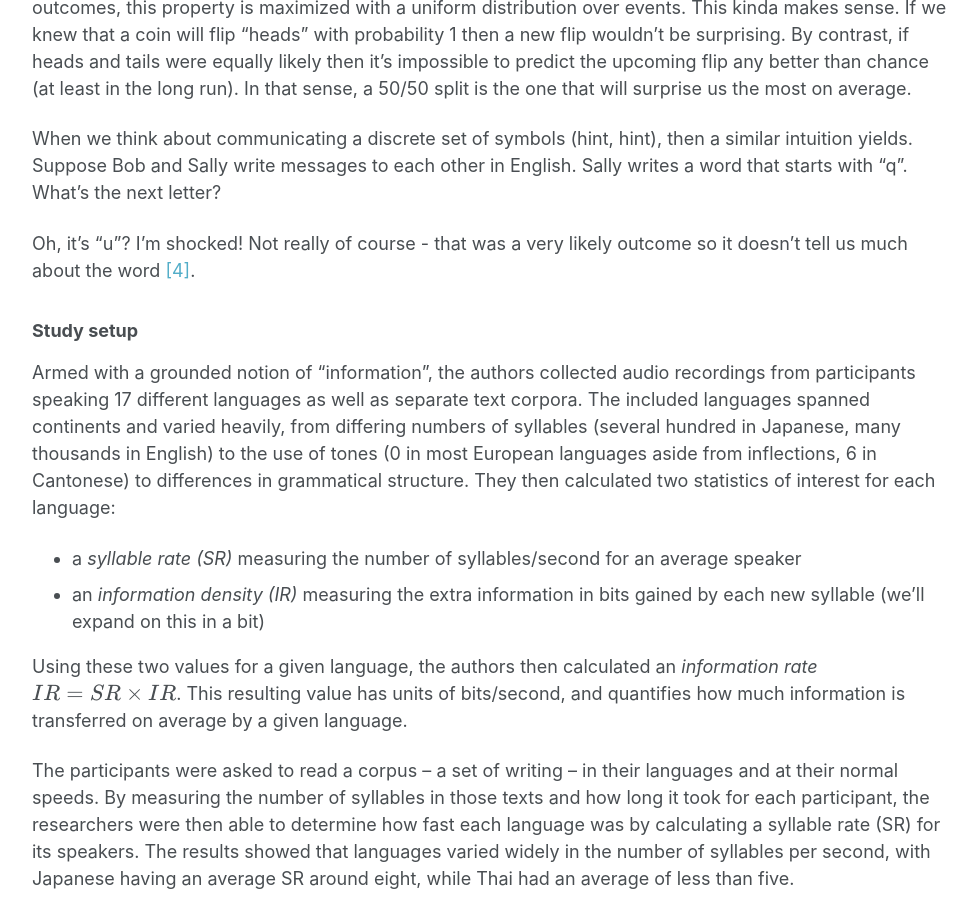
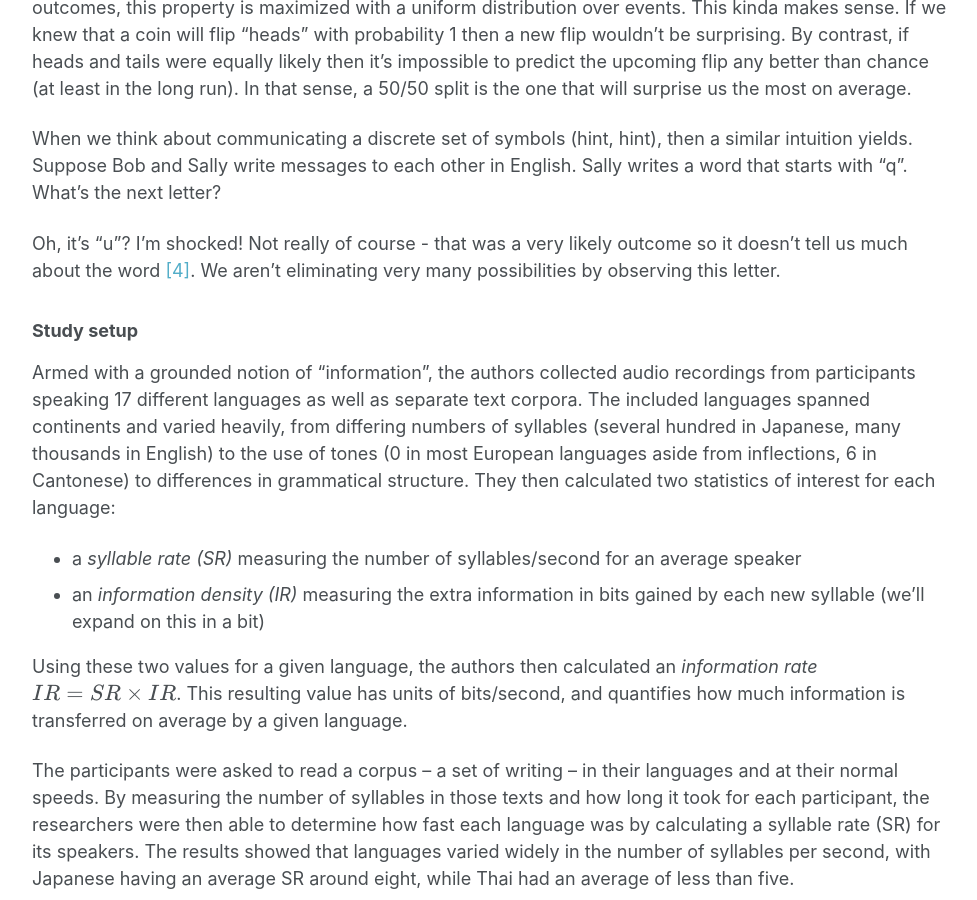
Before and after one commit to guyhwilson/guyhwilson.github.io, a Jekyll site: the page built from _posts/2021-1-3-blog-post-2.md, in a window 1280 px wide and 900 px high, scrolled down 1154 px. Shown: the whole window, without its empty margins (148-1125 px from the left). Built offline with Jekyll 4.4.1, drawn with Linux system fonts in a browser that asks for light colours; formulas are drawn with MathJax 3.

```diff
--- a/_posts/2021-1-3-blog-post-2.md
+++ b/_posts/2021-1-3-blog-post-2.md
@@ -45,7 +45,7 @@ So this is just an average! But of what? If we look closer at the $\log$ term, w
 
 When we think about communicating a discrete set of symbols (hint, hint), then a similar intuition yields. Suppose Bob and Sally write messages to each other in English. Sally writes a word that starts with "q". What's the next letter?
 
-Oh, it's "u"? I'm shocked! Not really of course - that was a very likely outcome so it doesn't tell us much about the word [[4]](#4).
+Oh, it's "u"? I'm shocked! Not really of course - that was a very likely outcome so it doesn't tell us much about the word [[4]](#4). We aren't eliminating very many possibilities by observing this letter.
 
 
 ### Study setup
```
